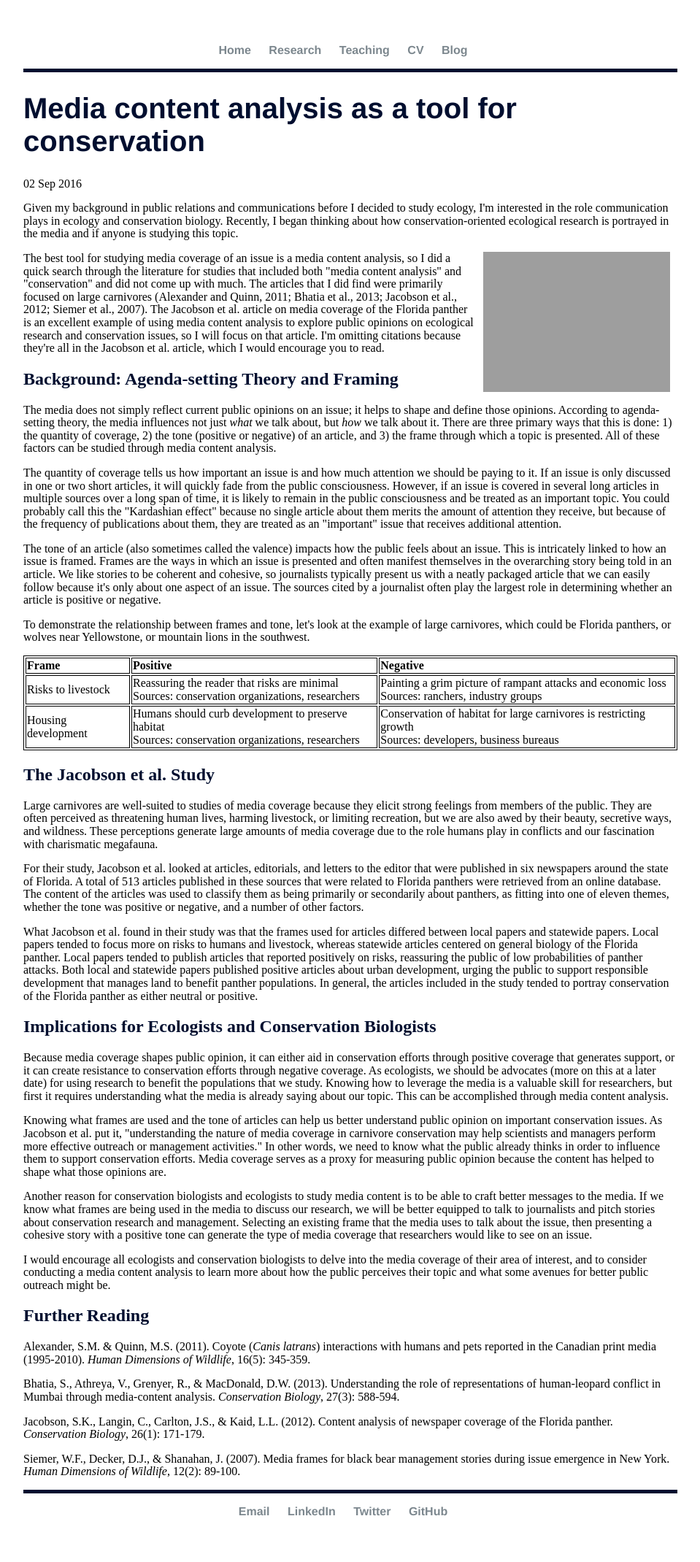
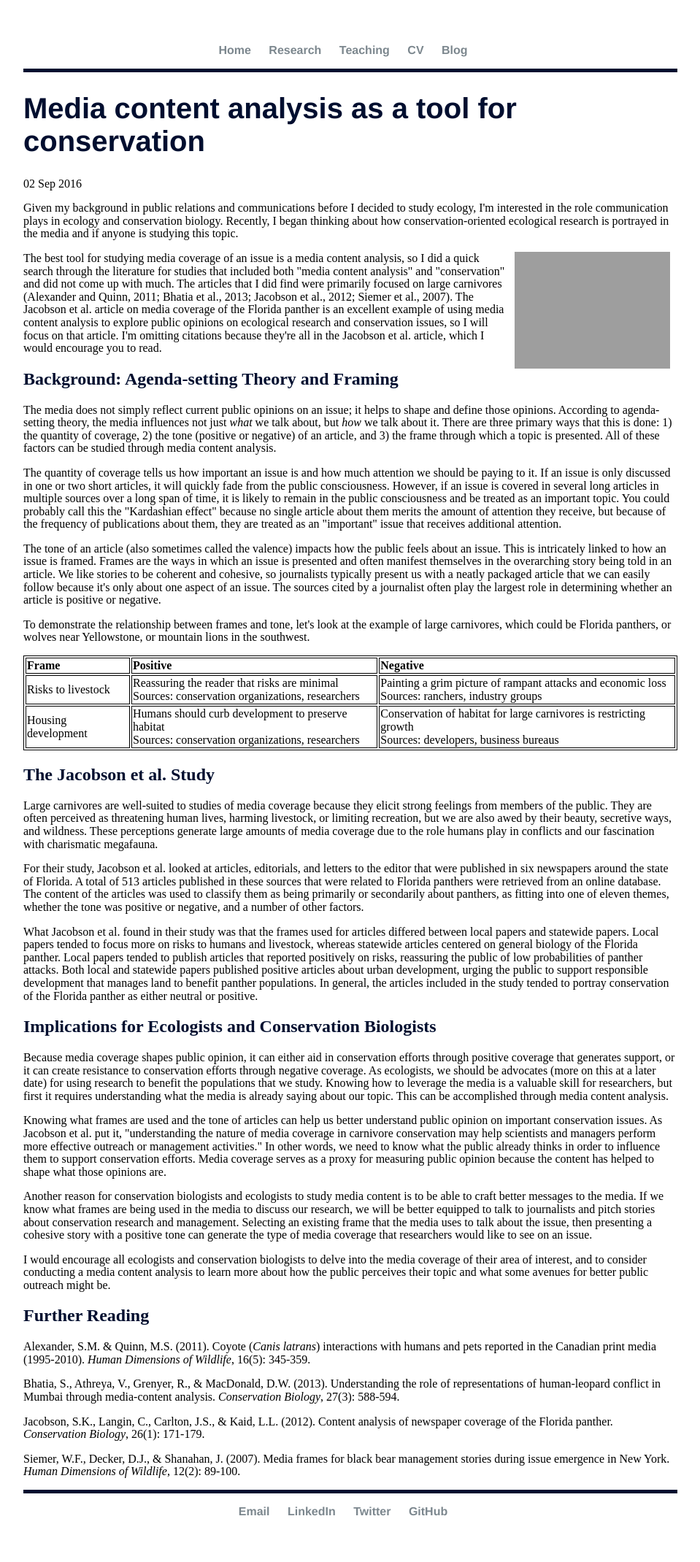
Before and after one commit to elizagrames/elizagrames.github.io, a Jekyll site: the page built from _posts/2016-09-02-media-content-analysis-as-a-tool-for-conservation.md, in a window 1280 px wide. Shown: the whole page at 73% size, without its empty margins (160-1119 px from the left). Built offline with Jekyll 4.4.1, drawn with Linux system fonts in a browser that asks for light colours; grey boxes are pictures that could not be loaded.

Commit message:
Update 2016-09-02-media-content-analysis-as-a-tool-for-conservation.md

```diff
--- a/_posts/2016-09-02-media-content-analysis-as-a-tool-for-conservation.md
+++ b/_posts/2016-09-02-media-content-analysis-as-a-tool-for-conservation.md
@@ -6,7 +6,7 @@ date: 2016-09-02
 
 <p>Given my background in public relations and communications before I decided to study ecology, I'm interested in the role communication plays in ecology and conservation biology. Recently, I began thinking about how conservation-oriented ecological research is portrayed in the media and if anyone is studying this topic.
 </p><p>
-<img src="https://c3.staticflickr.com/8/7503/26366569074_8e763d0d81_n.jpg" align="right" hspace="10" width="256" height="192">The best tool for studying media coverage of an issue is a media content analysis, so I did a quick search through the literature for studies that included both "media content analysis" and "conservation" and did not come up with much. The articles that I did find were primarily focused on large carnivores (Alexander and Quinn, 2011; Bhatia et al., 2013; Jacobson et al., 2012; Siemer et al., 2007). The Jacobson et al. article on media coverage of the Florida panther is an excellent example of using media content analysis to explore public opinions on ecological research and conservation issues, so I will focus on that article. I'm omitting citations because they're all in the Jacobson et al. article, which I would encourage you to read.</p>
+<img src="https://c3.staticflickr.com/8/7503/26366569074_8e763d0d81_n.jpg" align="right" hspace="10" width="213" height="160">The best tool for studying media coverage of an issue is a media content analysis, so I did a quick search through the literature for studies that included both "media content analysis" and "conservation" and did not come up with much. The articles that I did find were primarily focused on large carnivores (Alexander and Quinn, 2011; Bhatia et al., 2013; Jacobson et al., 2012; Siemer et al., 2007). The Jacobson et al. article on media coverage of the Florida panther is an excellent example of using media content analysis to explore public opinions on ecological research and conservation issues, so I will focus on that article. I'm omitting citations because they're all in the Jacobson et al. article, which I would encourage you to read.</p>
 
 <h2>Background: Agenda-setting Theory and Framing</h2>
 
```
